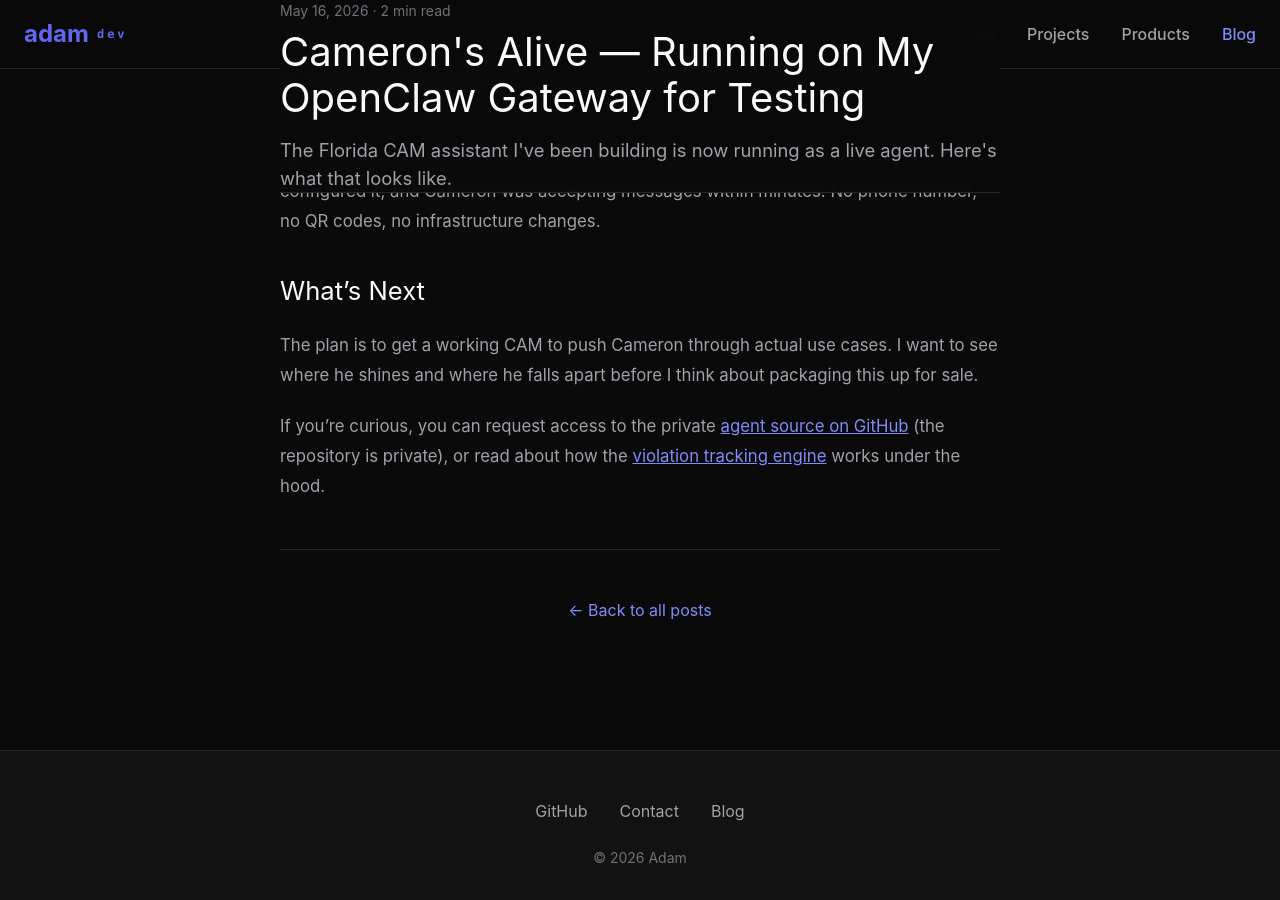
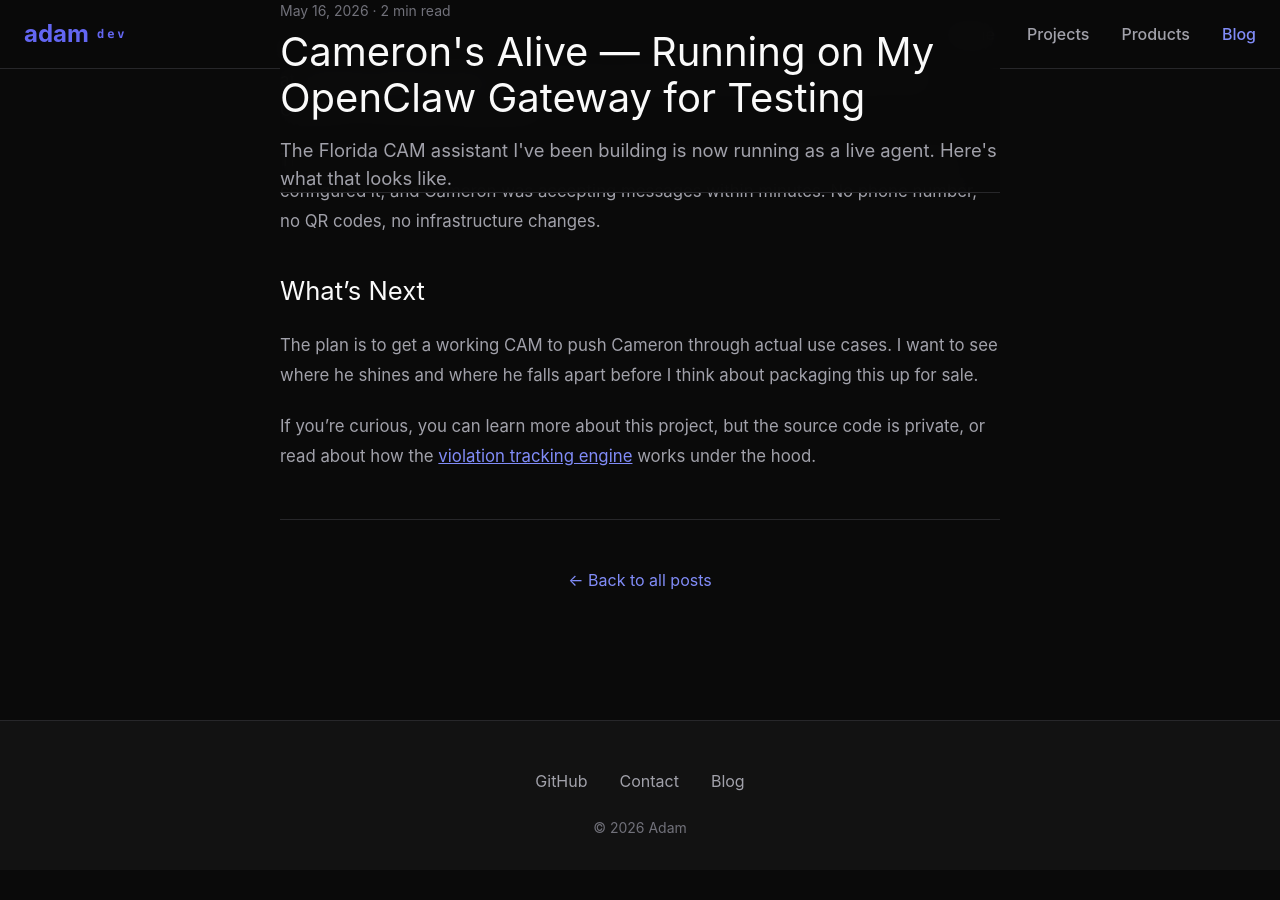
Before and after one commit to slashadams/Dev-Adam.com, a Jekyll site: the page built from _posts/2026-05-16-cameron-live-on-gateway.md, in a window 1280 px wide and 900 px high, scrolled down 1023 px. Built offline with Jekyll 4.4.1, drawn with Linux system fonts in a browser that asks for light colours; nearby versions of some CDN libraries; after the commit the page ends 1893 px from its top, so only the background shows below that.

Commit message:
Clarify private repo note in Cameron post

```diff
--- a/_posts/2026-05-16-cameron-live-on-gateway.md
+++ b/_posts/2026-05-16-cameron-live-on-gateway.md
@@ -29,4 +29,4 @@ The Telegram setup was dead simple. Created a bot through @BotFather, got a toke
 
 The plan is to get a working CAM to push Cameron through actual use cases. I want to see where he shines and where he falls apart before I think about packaging this up for sale.
 
-If you're curious, you can request access to the private [agent source on GitHub](https://github.com/slashadams/ai-enterprises) (the repository is private), or read about how the [violation tracking engine](/blog/cameron-violation-engine/) works under the hood.
+If you're curious, you can learn more about this project, but the source code is private, or read about how the [violation tracking engine](/blog/cameron-violation-engine/) works under the hood.
```
